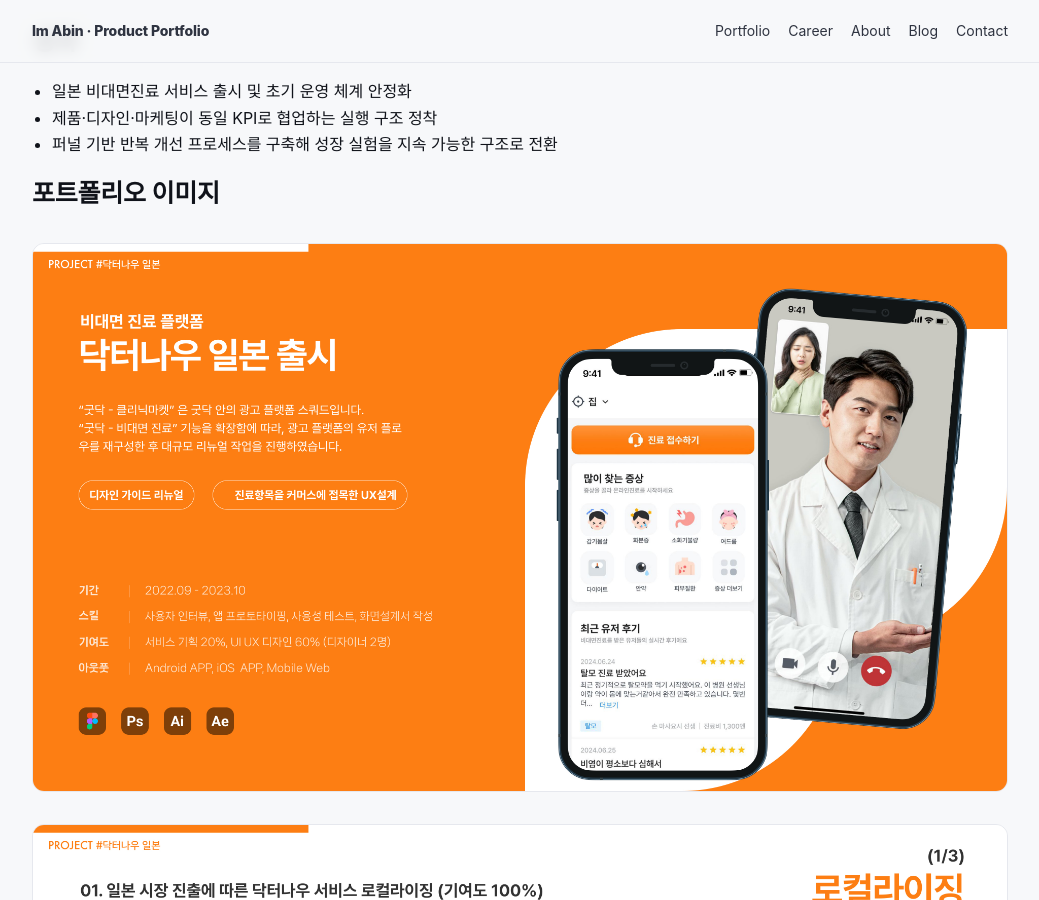
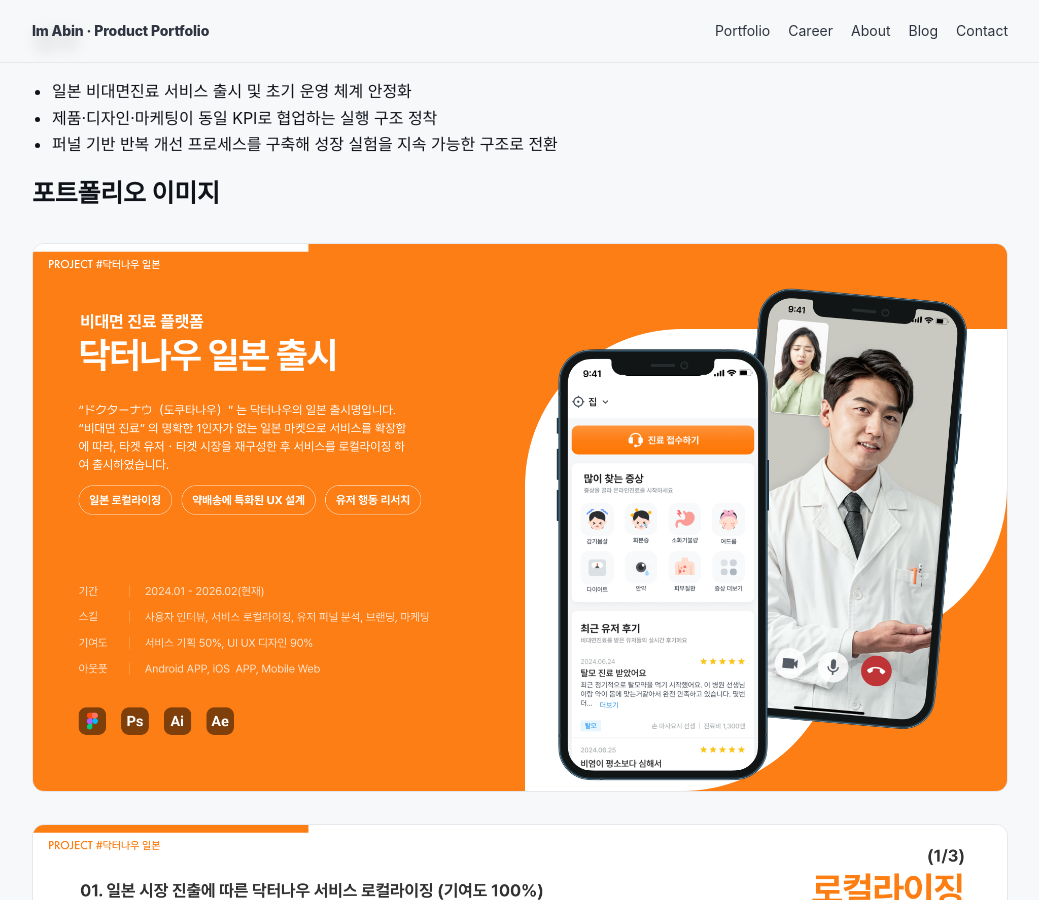
Before and after one commit to ima-bin/ima-bin.github.io, a Jekyll site: the page built from _projects/2026-07-drnow-jp-launch.md, in a window 1280 px wide and 900 px high, scrolled down 1010 px. Shown: the whole window, without its empty margins (120-1159 px from the left). Built offline with Jekyll 4.4.1, drawn with Linux system fonts in a browser that asks for light colours.

Commit message:
Replace Dr.Now JP launch top image with provided thumbnail

```diff
--- a/_projects/2026-07-drnow-jp-launch.md
+++ b/_projects/2026-07-drnow-jp-launch.md
@@ -6,7 +6,7 @@ period: "2024 - Present"
 role: "Product Designer / Product Owner"
 summary: "일본 사용자 맥락에 맞춘 UX 로컬라이징과 퍼널 실험 체계를 구축해, 닥터나우 일본 론칭과 초기 성장 기반을 만든 프로젝트."
 stack: ["Figma", "User Research", "Localization", "Meta Ads", "Google Ads", "Apple Search Ads"]
-thumbnail: "/assets/images/doctornow-260214/page-01.jpg"
+thumbnail: "/assets/images/doctornow-260214/doctornow_thumb.png"
 ---
 ## 프로젝트 개요
 닥터나우의 일본 시장 론칭을 목표로, **리서치-로컬라이징-퍼널 개선-마케팅 연계**를 하나의 실행 체계로 통합 리드했습니다. 단순 번역이 아니라 일본 사용자의 신뢰 형성과 의료 이용 맥락에 맞춰 경험을 재설계해, 유입부터 진료 완료까지 전환 효율을 높이는 데 집중했습니다.
@@ -34,7 +34,7 @@ thumbnail: "/assets/images/doctornow-260214/page-01.jpg"
 - 퍼널 기반 반복 개선 프로세스를 구축해 성장 실험을 지속 가능한 구조로 전환
 
 ## 포트폴리오 이미지
-![닥터나우 일본 론칭 프로젝트 개요](/assets/images/doctornow-260214/page-01.jpg)
+![닥터나우 일본 론칭 프로젝트 개요](/assets/images/doctornow-260214/doctornow_thumb.png)
 ![일본 사용자 맥락을 반영한 핵심 플로우 설계](/assets/images/doctornow-260214/page-02.jpg)
 ![퍼널 기반 문제 정의와 개선 실행](/assets/images/doctornow-260214/page-03.jpg)
 ![닥터나우 일본 론칭 추가 화면](/assets/images/doctornow-260214/page-04.png)
```
Also changed, not shown: assets/images/doctornow-260214/doctornow_thumb.png (added).
